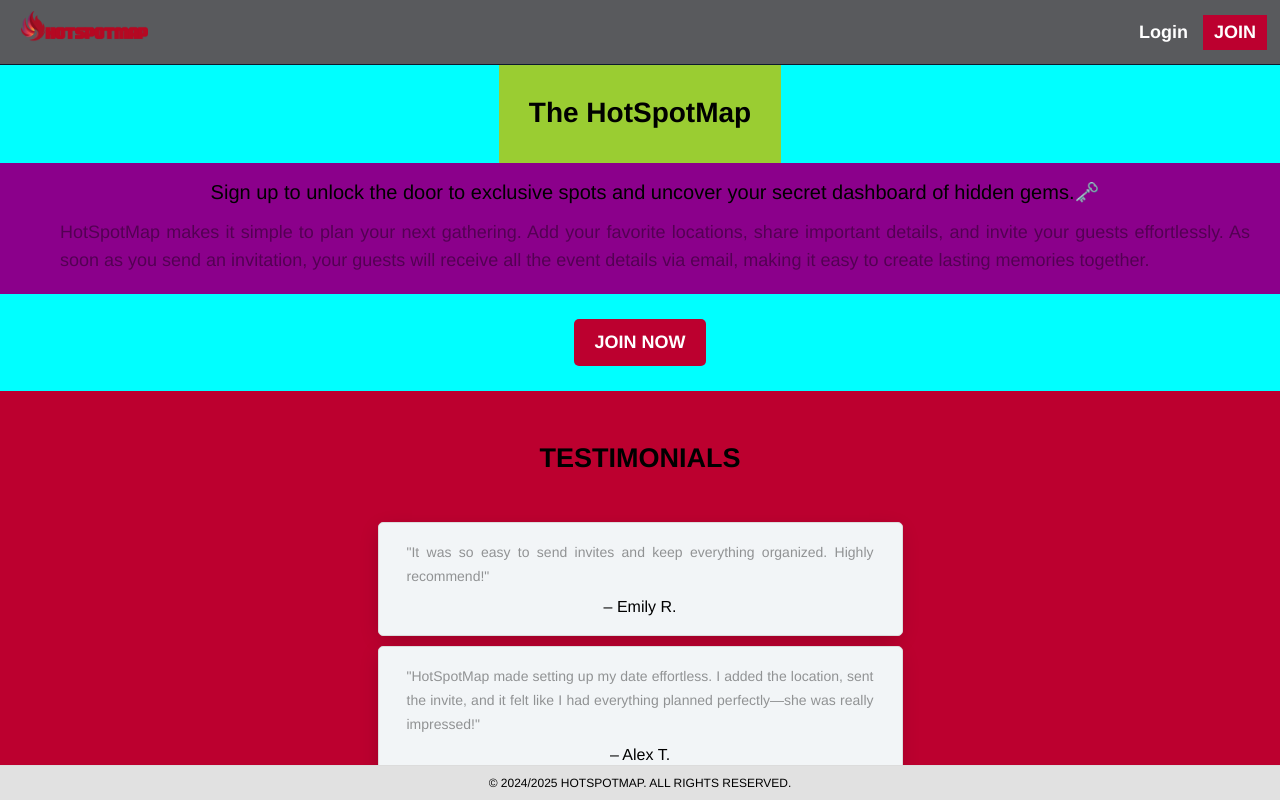
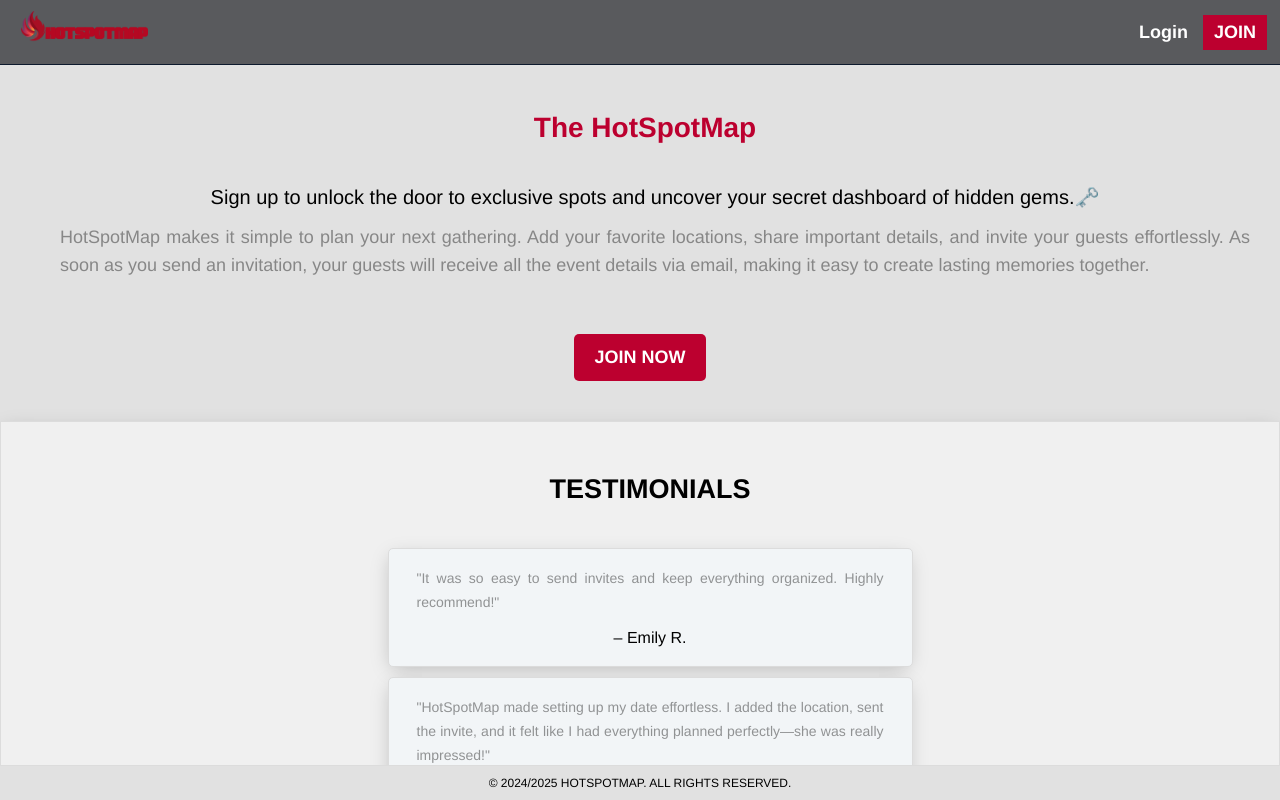
Before and after one commit to camilasalmeida/react-hot-spot-map-front-end, a React (Vite) app: page / in a window 1280 px wide. Built offline with nearby package versions, Linux system fonts and the light colour scheme; no server answers.

Commit message:
landing page styling is ready

```diff
--- a/src/components/Landing/Landing.module.css
+++ b/src/components/Landing/Landing.module.css
@@ -3,7 +3,7 @@
 .container {
   min-height: 100vh;
   display: flex;
-  background-color: aqua;
+  /* background-color: aqua; */
     align-items: center;
     justify-content: center;
     flex-direction: column;
@@ -13,22 +13,34 @@
   .header {
     justify-content:flex-end;
     display: flex;
-    background-color: yellowgreen;
+    /* background-color: yellowgreen; */
     justify-content: center;
     align-items: center;
-    padding: 25px 30px 20px 30px;
+    padding: 40px 30px 0px 40px;
+  }
+
+  .container section h1 {
+    color: #bc002f;
+  }
+
+  .container section h3 {
+    color: black;
+  }
+
+  .container section p {
+    /* background-color: deeppink; */
+    margin-bottom: 10px;
   }
 
 .about {
   display: flex;
-  background-color: darkmagenta;
+  /* background-color: darkmagenta; */
   flex-direction: column;
   align-items: center;
   justify-content: center;
-  padding: 10px 30px 20px 60px;
+  padding: 20px 30px 20px 60px;
   text-align: center;
 }
-
 
 .joinNowButton {
   display: inline-block;
@@ -43,7 +55,8 @@
   font-weight: bold;
   cursor: pointer;
   transition: background-color 0.3s ease;
-  margin: 25px;
+  margin-top: 25px;
+  margin-bottom: 40px;
 }
 
 .joinNowButton:hover {
@@ -54,13 +67,17 @@
 .testimonial {
   width: 100vw;
   height: auto;
-  background-color: #bc002f;
-  padding: 20px 0px 70px 0px;
+  background-color: #f0f0f0;
+  padding: 20px 0px 70px 20px;
   display: flex;
   flex-direction: column;
   align-items: center;
   justify-content: center;
   box-sizing: border-box;
+  border: 1px solid rgb(220, 220, 220);
+  -moz-box-shadow: -1px 5px 19px -5px rgba(0, 0, 0, 0.25);
+  -webkit-box-shadow: -1px 5px 19px -5px rgba(0, 0, 0, 0.25);
+  box-shadow: -1px 5px 19px -5px rgba(0, 0, 0, 0.25);
 }
 
 .testimonial > header {
@@ -68,7 +85,7 @@
   padding: 10px 0px;
   display: flex;
   align-items: center;
-  margin-bottom: 10px;
+  margin-bottom: 5px;
   flex-direction: column;
   font-size: 18px;
 }
@@ -84,13 +101,10 @@
   background-color: #f2f5f7;
   padding: 12px 28px 14px 28px;
   border: 1px solid rgb(220, 220, 220);
-
   -moz-box-shadow: -1px 5px 19px -5px rgba(0, 0, 0, 0.25);
   -webkit-box-shadow: -1px 5px 19px -5px rgba(0, 0, 0, 0.25);
-
   box-shadow: -1px 5px 19px -5px rgba(0, 0, 0, 0.25);
 }
-
 
 .testimonial article * {
   margin: 5px;
```
